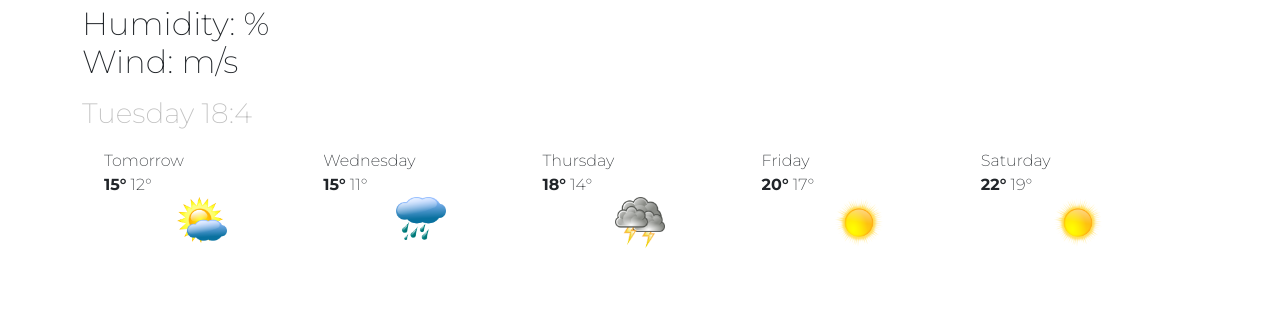
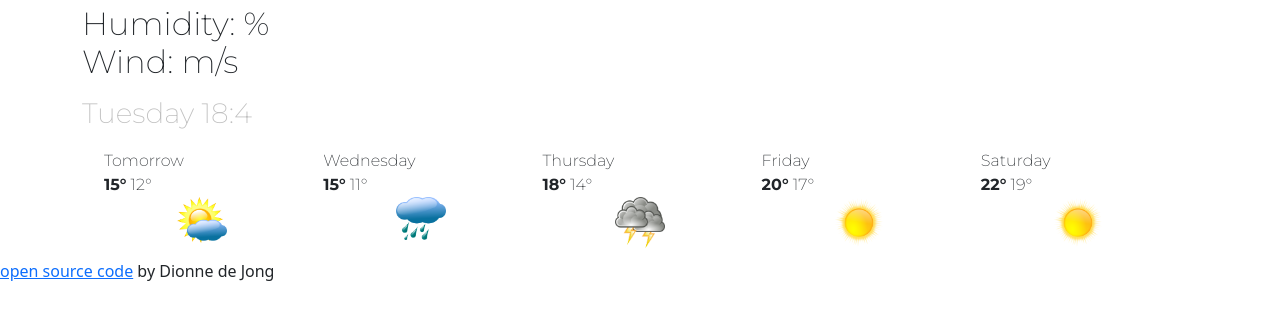
Before and after one commit to Ddejong87/Weathergirl3App, a plain HTML site: page index.html in a window 1280 px wide. Shown: the part 287-606 px from the top of the page. Drawn offline with nearby package versions, Linux system fonts and the light colour scheme; no server answers; files whose address does not match are found by name.

Commit message:
added the netlify link

```diff
--- a/index.html
+++ b/index.html
@@ -85,6 +85,7 @@
             </div>
         </div>
     </div>
+    <p> <a href=”it-s-rainingmen.netlify.app”>open source code</a> by Dionne de Jong</p>
     <script src="src/index.js"></script>
 </body>
 
--- a/styles.css
+++ b/styles.css
@@ -59,3 +59,8 @@ button {
 ul {
   list-style: none;
 }
+
+p {
+  bottom: 8px;
+  left: 16px;
+}
```
